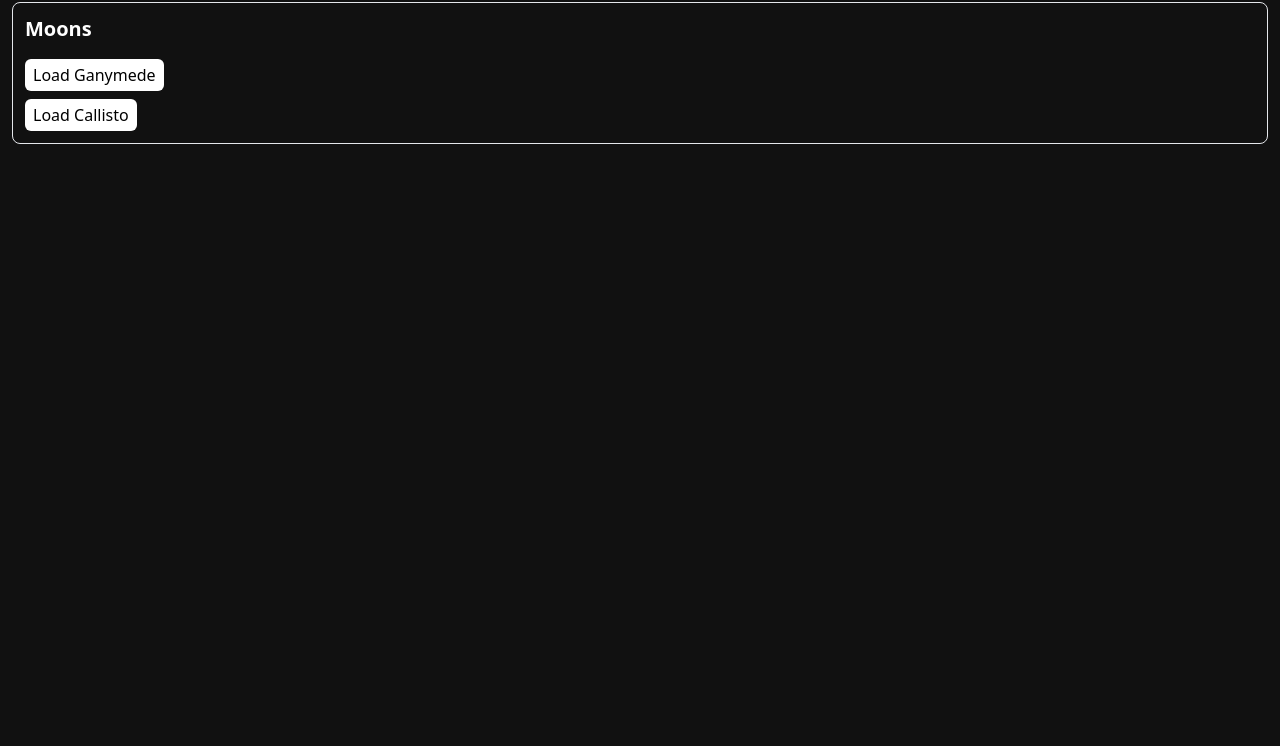
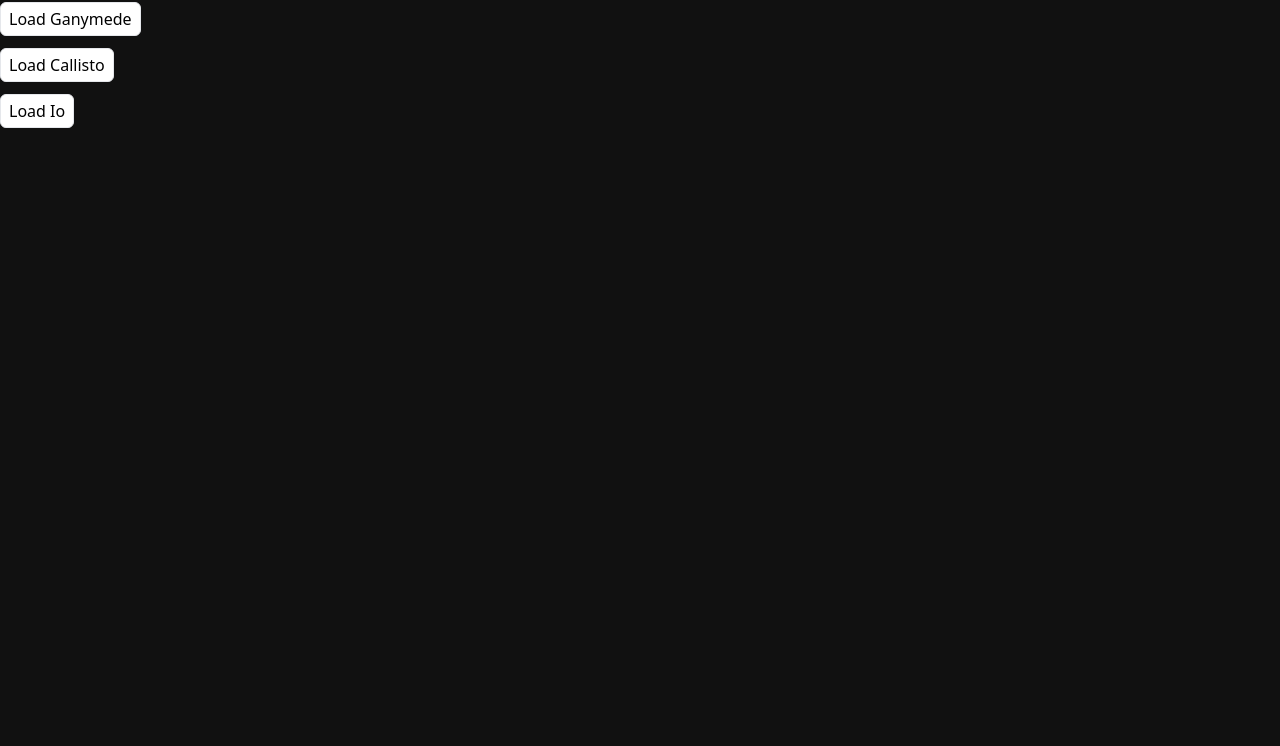
Before and after one commit to brantem/milky-way, an Astro site in the folder jupiter/: page / in a window 1280 px wide. Shown: the part 54-800 px from the top of the page. Built offline with nearby package versions, Linux system fonts and the light colour scheme; Astro itself is replaced by a stand-in of ours.

Commit message:
jupiter: yes

```diff
--- a/jupiter/package.json
+++ b/jupiter/package.json
@@ -6,7 +6,7 @@
     "dev": "astro dev",
     "start": "astro dev",
     "build": "astro build",
-    "preview": "node ./dist/server/entry.mjs",
+    "preview": "astro preview",
     "astro": "astro"
   },
   "dependencies": {
@@ -18,6 +18,7 @@
     "astro": "^3.3.2",
     "react": "^18.2.0",
     "react-dom": "^18.2.0",
+    "react-error-boundary": "^4.0.11",
     "tailwindcss": "^3.3.3"
   }
 }
--- a/jupiter/src/components/Moon.tsx
+++ b/jupiter/src/components/Moon.tsx
@@ -1,26 +1,40 @@
 import { Suspense, useState, lazy } from 'react';
+import { ErrorBoundary } from 'react-error-boundary';
 
 type MoonProps = {
   name: string;
   url: string;
+
+  height?: React.CSSProperties['height'];
+  width?: React.CSSProperties['width'];
+  data: Record<string, any>;
+  onChange(data: Record<string, any>, points: number): void;
+  debug?: boolean;
 };
 
-const Moon = ({ url }: MoonProps) => {
+const Moon = ({ url, ...props }: MoonProps) => {
   const Component = lazy(() => import(/* @vite-ignore */ url));
   return (
-    <Suspense fallback={<p>Loading</p>}>
-      <Component />
-    </Suspense>
+    <div className="bg-white rounded-lg overflow-hidden border" style={{ width: props.width, height: props.height }}>
+      <ErrorBoundary fallback={<p className="m-3">Something went wrong</p>}>
+        <Suspense fallback={<p>Loading</p>}>
+          <Component {...props} />
+        </Suspense>
+      </ErrorBoundary>
+    </div>
   );
 };
 
-const MoonWrapper = ({ name, url }: MoonProps) => {
+const MoonWrapper = ({ name, url, ...props }: MoonProps) => {
   const [isOpen, setIsOpen] = useState(false);
 
-  if (isOpen) return <Moon name={name} url={url} />;
+  if (isOpen) return <Moon name={name} url={url} {...props} />;
 
   return (
-    <button className="px-2 py-1 rounded-md bg-white text-black hover:bg-neutral-100" onClick={() => setIsOpen(true)}>
+    <button
+      className="px-2 py-1 rounded-md bg-white text-black hover:bg-neutral-100 border"
+      onClick={() => setIsOpen(true)}
+    >
       Load {name}
     </button>
   );
--- a/jupiter/src/components/Moons.tsx
+++ b/jupiter/src/components/Moons.tsx
@@ -2,11 +2,89 @@ import Moon from './Moon';
 
 const Moons = () => {
   return (
-    <div className="p-3 rounded-lg border flex flex-col items-start space-y-2">
-      <h1 className="font-semibold text-xl mb-2">Moons</h1>
+    <div className="flex flex-col gap-3 items-start w-full">
+      <Moon
+        name="Ganymede"
+        url="https://moons.brantem.com/ganymede/bundle.js"
+        width={1024}
+        height={768}
+        data={{
+          // model: {
+          //   type: 'onnx',
+          //   urls: {
+          //     modelUrl: 'https://raw.githubusercontent.com/brantem/adudu/master/mnist/mnist-12.onnx',
+          //   },
+          //   input: {
+          //     width: 28,
+          //     height: 28,
+          //   },
+          // },
+          model: {
+            type: 'teachable_machine',
+            urls: {
+              baseUrl: 'https://raw.githubusercontent.com/brantem/adudu/master/shapes',
+            },
+            input: {
+              width: 96,
+              height: 96,
+              background: '#fff',
+            },
+          },
+          tests: [
+            {
+              label: 'square',
+            },
+            {
+              label: 'triangle',
+              color: '#ef4444',
+            },
+          ],
+        }}
+        onChange={(data, points) => console.log(data, points)}
+      />
 
-      <Moon name="Ganymede" url="http://localhost:7001/bundle.js" />
-      <Moon name="Callisto" url="http://localhost:7002/bundle.js" />
+      <Moon
+        name="Callisto"
+        url="https://moons.brantem.com/callisto/bundle.js"
+        width={1024}
+        height={768}
+        data={{
+          text: "Every morning, I like to start my day with a healthy __1__. I usually have a bowl of __2__ topped with fresh __3__, a sprinkle of __4__, and a drizzle of __5__. It's the perfect way to energize myself for the day ahead.",
+          choices: [
+            { id: '1', text: 'breakfast' }, //__1__
+            { id: '2', text: 'oatmeal' }, // __2__
+            { id: '3', text: 'strawberries' }, // __3__
+            { id: '4', text: 'honey' }, // __4__
+            { id: '5', text: 'milk' }, // __5__
+            { id: '6', text: 'coal' },
+          ],
+        }}
+        onChange={(data, points) => console.log(data, points)}
+      />
+
+      <Moon
+        name="Io"
+        url="https://moons.brantem.com/io/bundle.js"
+        width={1024}
+        height={768}
+        data={{
+          left: [
+            { id: '1', text: 'Square' },
+            { id: '2', text: 'Japan' },
+            { id: '3', text: 'Mars' },
+            { id: '4', text: 'Leonardo da Vinci' },
+            { id: '5', text: 'Broccoli' },
+          ],
+          right: [
+            { id: '1', text: 'Four equal sides' },
+            { id: '2', text: 'Tokyo' },
+            { id: '3', text: 'Phobos' },
+            { id: '4', text: 'Mona Lisa' },
+            { id: '5', text: 'Vegetable' },
+          ],
+        }}
+        onChange={(data, points) => console.log(data, points)}
+      />
     </div>
   );
 };
--- a/jupiter/src/pages/index.astro
+++ b/jupiter/src/pages/index.astro
@@ -16,8 +16,9 @@ import Moons from '../components/Moons';
       }
     </script>
   </head>
-  <body class="p-3 bg-[#111] text-white">
-    <h1 class="font-semibold text-2xl mb-3">Jupiter</h1>
+  <body class="bg-[#111] flex flex-col items-start">
+    <h1 class="font-semibold text-2xl m-3 text-white">Jupiter</h1>
+
     <Moons client:only="react" />
   </body>
 </html>
```
Also changed, not shown: pnpm-lock.yaml.
